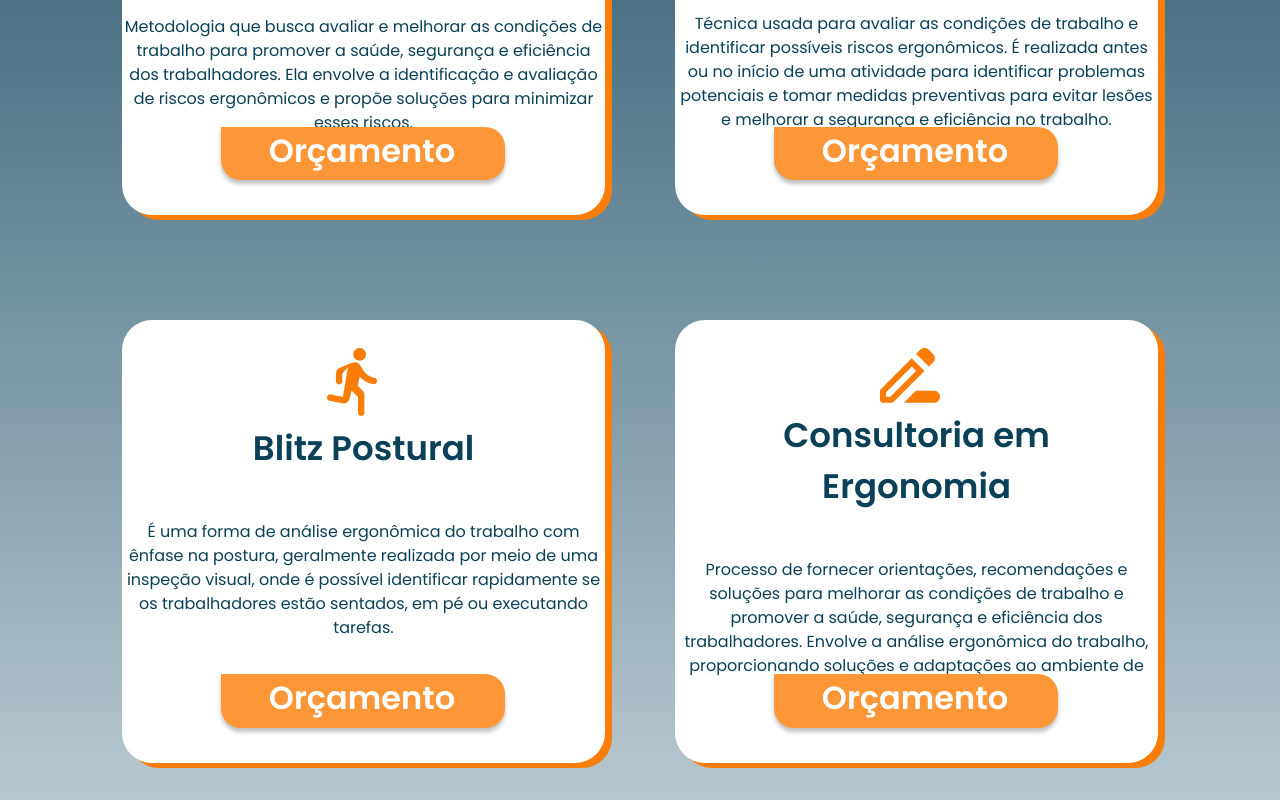
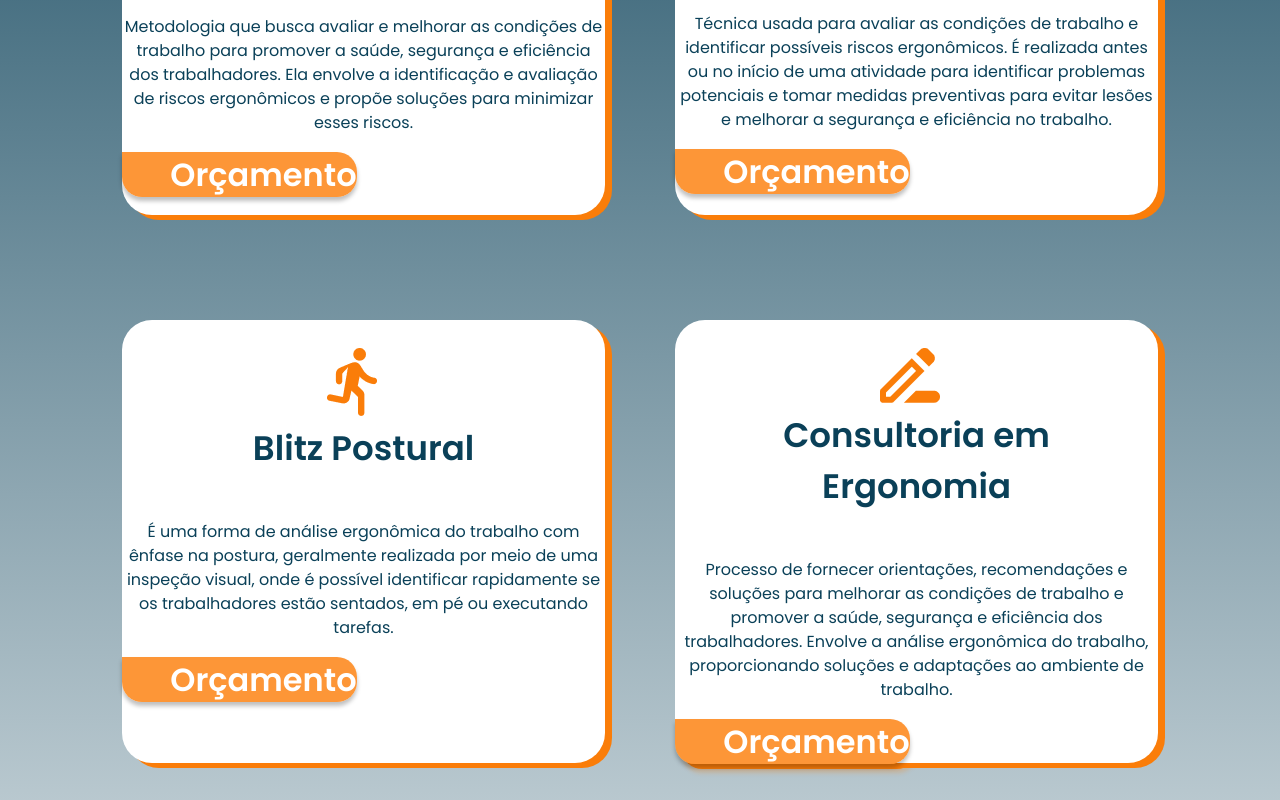
Before and after one commit to pedrorochacr/ErgonomicWebSite, a React (Create React App) app: page / in a window 1280 px wide. Shown: the part 3400-4200 px from the top of the page. Built offline with nearby package versions, Linux system fonts and the light colour scheme.

Commit message:
Ajustes Css

```diff
--- a/src/components/servicos/servicoItem/servicoItem.css
+++ b/src/components/servicos/servicoItem/servicoItem.css
@@ -23,11 +23,7 @@
     color: #0A4058;
 }
 .ServicoItem a{
-    position: absolute;
-    left: 12.42%;
-    right: 12.63%;
-    height: 12%;
-    bottom: 4.56%;
+
     padding-left: 10%;
     font-weight: 700;
     margin: auto;
```
